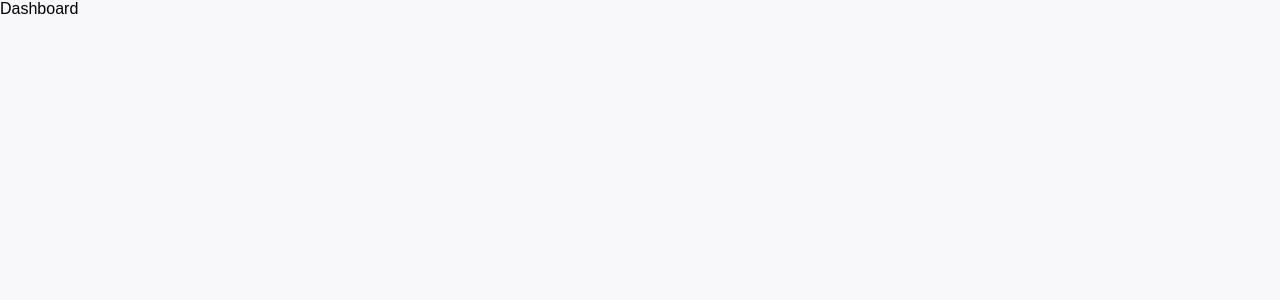
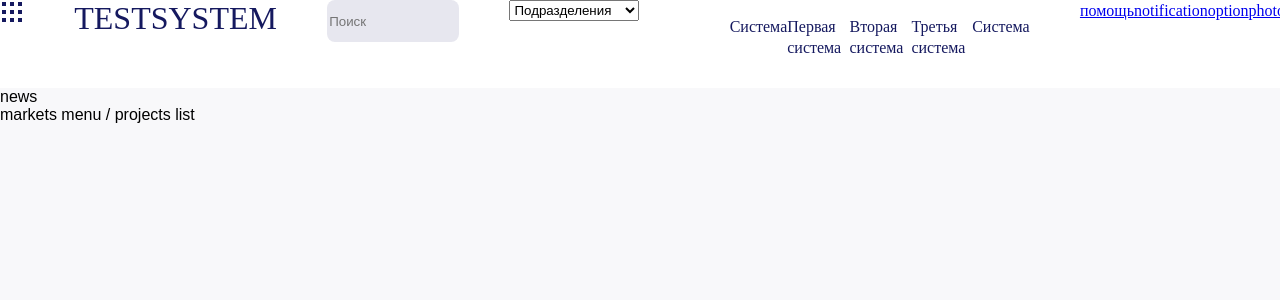
Before and after one commit to seledkov/forms-practice, a React (Create React App) app: page / in a window 1280 px wide. Both pictures are taken after typing "name@example.com", "Sample" into the empty fields and a click on the button "ВОЙТИ". Shown: the top 300 px of the page. Built offline with nearby package versions, Linux system fonts and the light colour scheme; the HTML template or start-up script is replaced by a standard one.

Commit message:
add Header

```diff
--- a/src/Components/Dashboard/DashboardPage.tsx
+++ b/src/Components/Dashboard/DashboardPage.tsx
@@ -1,6 +1,14 @@
 import React from 'react';
-
+import Header from './Header';
 const DashboardPage = () => {
-  return <section>Dashboard</section>;
+  return (
+    <>
+      <Header />
+      <section>
+        <aside>news</aside>
+        markets menu / projects list
+      </section>
+    </>
+  );
 };
 export default DashboardPage;
--- /dev/null
+++ b/src/Components/Dashboard/Header.scss
@@ -0,0 +1,45 @@
+.header {
+  height: 88px;
+  width: 100%;
+  background-color: #fff;
+  display: flex;
+  justify-content: space-between;
+  font-family: IBM Plex Sans;
+  font-weight: 300;
+  font-size: 16px;
+  line-height: 21px;
+  color: #15195f;
+  ul {
+    width: 300px;
+    list-style: none;
+    display: inline-flex;
+  }
+  &__dots-menu {
+    display: inline-block;
+    height: 24px;
+    width: 24px;
+  }
+  &__title {
+    font-family: Play;
+    font-size: 32px;
+    line-height: 37px;
+    text-transform: uppercase;
+    color: #15195f;
+  }
+  &__search-input {
+    width: 128px;
+    height: 40px;
+    border: none;
+    background-color: rgba(21, 25, 95, 0.1);
+    border-radius: 8px;
+  }
+  &__menu-select {
+    width: 130px;
+    height: 21px;
+  }
+  &__submenu {
+    width: 200px;
+    display: flex;
+    justify-content: space-between;
+  }
+}
--- /dev/null
+++ b/src/Components/Dashboard/Header.tsx
@@ -0,0 +1,44 @@
+import React from 'react';
+import './Header.scss';
+import menuDots from '../../img/icons/menuDots.svg';
+
+const Header = () => {
+  return (
+    <header className='header'>
+      <a className='header__menu-dots menu-dots'>
+        {' '}
+        <img src={menuDots} alt='menu-dots' className='menu-dots' />
+      </a>
+      <span className='header__title'>testsystem</span>
+      <input type='text' className='header__search-input' placeholder='Поиск' />
+      <select name='header-select' id='header-select' className='header__menu-select'>
+        <option value='division'>Подразделения</option>
+      </select>{' '}
+      <nav>
+        <ul className='header__list'>
+          <li>Система</li>
+          <li>Первая система</li>
+          <li>Вторая система</li>
+          <li>Третья система</li>
+          <li>Система</li>
+        </ul>
+      </nav>
+      <div className='header__submenu'>
+        <a href='#' title='helps'>
+          помощь
+        </a>
+        <a href='#' title='notification'>
+          notification
+        </a>
+        <a href='#' title='options'>
+          option
+        </a>
+        <a href='#' title='photo'>
+          {' '}
+          photo
+        </a>
+      </div>
+    </header>
+  );
+};
+export default Header;
--- a/src/Components/Login/GuestLoginForm.tsx
+++ b/src/Components/Login/GuestLoginForm.tsx
@@ -2,7 +2,6 @@ import React, { useState } from 'react';
 import { ChangeEvent, FormEvent } from 'react';
 import './GuestLoginForm.scss';
 import passShowIcon from '../../img/icons/passShowIcon.svg';
-import checkboxBox from '../../img/icons/checkboxBox.svg';
 
 const GuestLoginForm = (props: any) => {
   const [enteredLogin, setEnteredLogin] = useState('');
@@ -11,7 +10,7 @@ const GuestLoginForm = (props: any) => {
   const [isTouchedEnteredPassword, setIsTouchedEnteredPassword] = useState(false);
   const [isError, setIsError] = useState(false);
   const [passwordIsShow, setPasswordIsShow] = useState(true);
-  const [isLoginCheckbox, setIsLoginCheckbox] = useState(0);
+  const [isRememberCheckbox, setIsRememberCheckbox] = useState(false);
   //validation
   const isValidEnteredLogin = enteredLogin.length > 4 && enteredLogin.trim() !== '';
   const isValidEnteredPassword = enteredPassword.length > 4 && enteredPassword.trim() !== '';
@@ -36,15 +35,18 @@ const GuestLoginForm = (props: any) => {
   const passwordShowToogle = () => {
     setPasswordIsShow((passwordIsShow) => !passwordIsShow);
   };
+  const rememberToggleHandler = (event: any) => {
+    setIsRememberCheckbox(event.target.checked);
+  };
 
   const formSubmitHandler = (event: FormEvent) => {
     event.preventDefault();
-
     if (!isValidEnteredLogin || !isValidEnteredPassword) {
       setIsError(true);
       return;
     }
     props.onSetIsLogin(true);
+
     setIsError(false);
     setEnteredLogin('');
     setEnteredPassword('');
@@ -104,7 +106,12 @@ const GuestLoginForm = (props: any) => {
             htmlFor='login-checkbox'
             className='user-input-form__custom-checkbox custom-checkbox'>
             {/* todo: create custom checkbox component and import svg*/}
-            <input type='checkbox' id='login-checkbox' className='custom-checkbox__input' />
+            <input
+              type='checkbox'
+              id='login-checkbox'
+              className='custom-checkbox__input'
+              onClick={rememberToggleHandler}
+            />
             <svg width='20' height='20' viewBox='0 0 20 20' aria-hidden='true' focusable='false'>
               <rect
                 className='checkbox__bg'
--- a/src/Components/Login/LoginPage.scss
+++ b/src/Components/Login/LoginPage.scss
@@ -15,7 +15,7 @@
   }
   &__return::before {
     content: '<';
-    padding-right: 8px;
+    padding-right: px;
   }
   &__wrapper {
     display: flex;
```
Also changed, not shown: src/img/icons/menuDots.svg (added).
